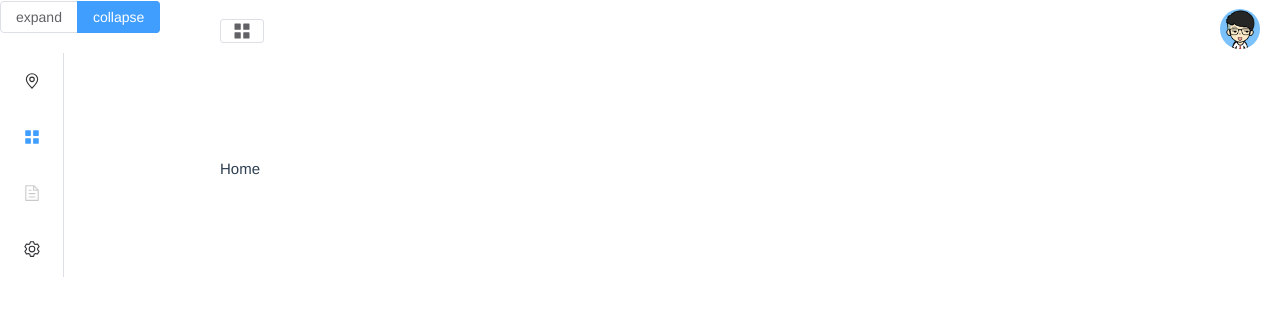
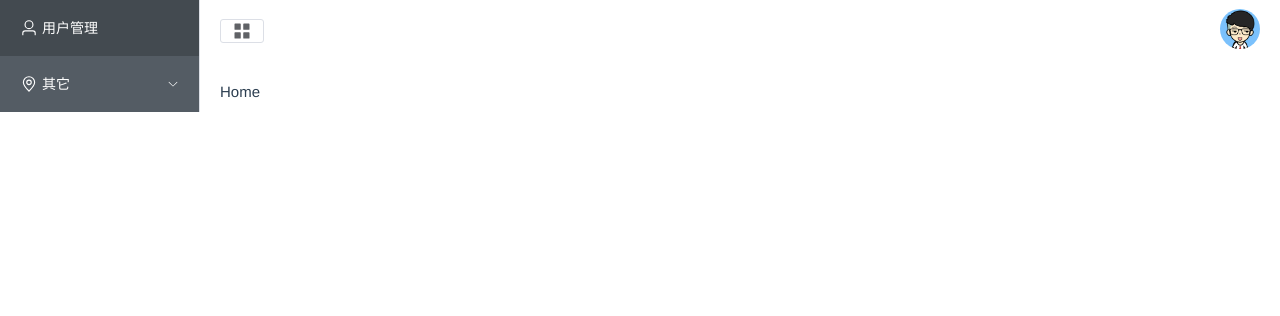
Before and after one commit to yexia553/vue_study, a Vue app in the folder vue3-manage/: page / in a window 1280 px wide. Shown: the top 316 px of the page. Built offline with nearby package versions, Linux system fonts and the light colour scheme.

Commit message:
完善侧边菜单栏目

```diff
--- a/vue3-manage/src/components/CommonAside.vue
+++ b/vue3-manage/src/components/CommonAside.vue
@@ -1,75 +1,83 @@
 <template>
     <el-aside width="200px">
-        <el-radio-group v-model="isCollapse" style="margin-bottom: 20px">
-            <el-radio-button :label="false">expand</el-radio-button>
-            <el-radio-button :label="true">collapse</el-radio-button>
-        </el-radio-group>
-        <el-menu default-active="2" class="el-menu-vertical-demo" :collapse="isCollapse" @open="handleOpen"
-            @close="handleClose">
-            <el-sub-menu index="1">
+        <el-menu
+        class="el-menu-vertical-demo"
+        background-color="#545c64"
+        text-color="#fff"
+        :collapse=false
+        active-text-color="#ffd04b">
+            <el-menu-item :index="item.path+''" v-for="item in noChildern()" :key="item.label">
+                <!-- 在vue3中动态引用icon图标 -->
+                <component class="icons" :is="item.icon"></component>
+                <!-- <template #title>{{item.label}}</template> -->
+                <span>{{item.label}}</span>
+            </el-menu-item>
+            <el-sub-menu :index="item.path+''" v-for="item in hasChildern()" :key="item.label">
                 <template #title>
-                    <el-icon>
-                        <location />
-                    </el-icon>
-                    <span>Navigator One</span>
+                    <component class="icons" :is="item.icon"></component>
+                    <span>{{item.label}}</span>
                 </template>
-                <el-menu-item-group>
-                    <template #title><span>Group One</span></template>
-                    <el-menu-item index="1-1">item one</el-menu-item>
-                    <el-menu-item index="1-2">item two</el-menu-item>
+                <el-menu-item-group v-for="(subItem, subIndex) in item.children" :index="subItem.path+''" :key="subItem.label">
+                    <el-menu-item :index="subIndex+''">{{subItem.label}}</el-menu-item>
                 </el-menu-item-group>
-                <el-menu-item-group title="Group Two">
-                    <el-menu-item index="1-3">item three</el-menu-item>
-                </el-menu-item-group>
-                <el-sub-menu index="1-4">
-                    <template #title><span>item four</span></template>
-                    <el-menu-item index="1-4-1">item one</el-menu-item>
-                </el-sub-menu>
             </el-sub-menu>
-            <el-menu-item index="2">
-                <el-icon>
-                    <icon-menu />
-                </el-icon>
-                <template #title>Navigator Two</template>
-            </el-menu-item>
-            <el-menu-item index="3" disabled>
-                <el-icon>
-                    <document />
-                </el-icon>
-                <template #title>Navigator Three</template>
-            </el-menu-item>
-            <el-menu-item index="4">
-                <el-icon>
-                    <setting />
-                </el-icon>
-                <template #title>Navigator Four</template>
-            </el-menu-item>
         </el-menu>
     </el-aside>
 </template>
 
 
-<script lang="ts" setup>
-import { ref } from 'vue'
-import {
-    Document,
-    Menu as IconMenu,
-    Location,
-    Setting,
-} from '@element-plus/icons-vue'
-
-const isCollapse = ref(true)
-const handleOpen = (key: string, keyPath: string[]) => {
-    console.log(key, keyPath)
-}
-const handleClose = (key: string, keyPath: string[]) => {
-    console.log(key, keyPath)
+<script>
+export default {
+    setup() {
+        const list = [
+            {
+                path: '/user',
+                name: 'user',
+                label: '用户管理',
+                icon: 'user',
+                url: '/UserManage/UserManage'
+            },
+            {
+                label: '其它',
+                name: 'other',
+                icon: 'location',
+                path: '/other',
+                children: [
+                    {
+                        path: '/pageOne',
+                        name: 'pageOne',
+                        label: '页面1',
+                        icon: 'setting',
+                        url: '/Other/PageOne'
+                    },
+                    {
+                        path: '/pageTwo',
+                        name: 'pageTwo',
+                        label: '页面2',
+                        icon: 'setting',
+                        url: '/Other/PageTwo'
+                    },
+                ]
+            },
+        ];
+        const noChildern = () => {
+            return list.filter((item) => !item.children)
+        };
+        const hasChildern = () => {
+            return list.filter((item) => item.children)
+        }
+        return {
+            noChildern,
+            hasChildern
+        }
+    }
 }
 </script>
 
-<style>
-.el-menu-vertical-demo:not(.el-menu--collapse) {
-    width: 200px;
-    min-height: 400px;
+<style lang="less" scoped>
+.icons {
+    width: 18px;
+    height: 18px;
+    margin-right: 4px;
 }
 </style>
```
